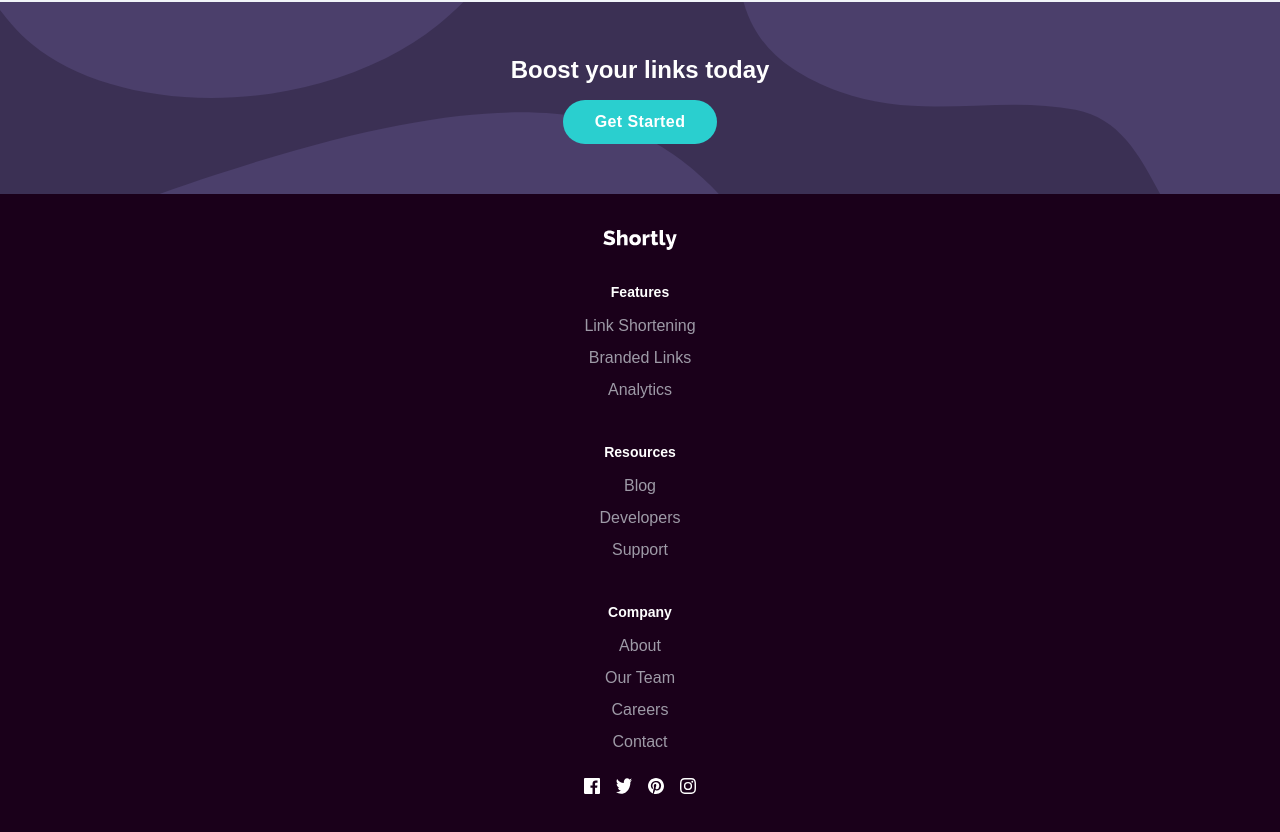
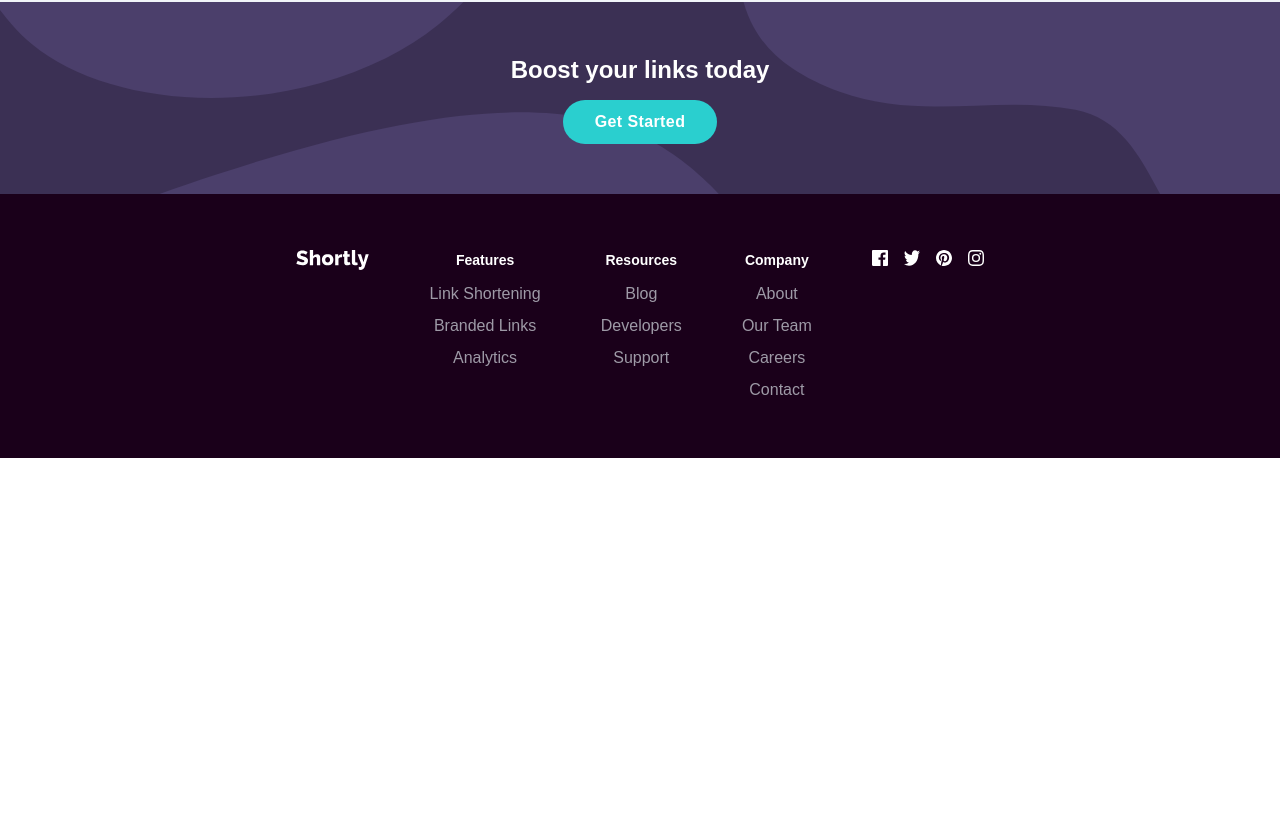
Before and after one commit to Dina2703/url_shortinig_api, a React (Create React App) app: page / in a window 1280 px wide. Shown: the part 1245-2077 px from the top of the page. After the commit the page ends 1703 px from the top, so only its background shows below. Built offline with nearby package versions, Linux system fonts and the light colour scheme.

Commit message:
Footer design for the large screens

```diff
--- a/src/components/Footer.js
+++ b/src/components/Footer.js
@@ -9,12 +9,13 @@ function Footer() {
   return (
     <div
       id="footer"
-      className="w-full pb-12 bg-[#1a001a]  text-white flex flex-col items-center pt-5"
+      className="w-full py-12 md:pt-0 md:pb-12 bg-[#1a001a]  text-white  "
     >
-      <a href="#" className=" ">
-        <img src={logo2} alt="logo" className=" my-4 h-5" />
+      <div className="flex flex-col gap-7 md:gap-0 md:flex-row items-center md:items-start md:justify-between md:pt-14 md:px-10 max-w-3xl lg:mx-auto ">
+        <a href="#">
+          <img src={logo2} alt="logo" className="  h-5" />
         </a>
-      <ul className="text-center my-4">
+        <ul className="text-center">
           <li className="font-bold text-sm pb-3 ">Features</li>
           <li className="text-grayishViolet pb-2 text-[16px] hover:text-cyan cursor-pointer">
             Link Shortening
@@ -26,7 +27,7 @@ function Footer() {
             Analytics
           </li>
         </ul>
-      <ul className="text-center my-4">
+        <ul className="text-center">
           <li className="font-bold text-sm pb-3 ">Resources</li>
           <li className="text-grayishViolet pb-2 text-[16px] hover:text-cyan cursor-pointer">
             Blog
@@ -38,7 +39,7 @@ function Footer() {
             Support
           </li>
         </ul>
-      <ul className="text-center my-4">
+        <ul className="text-center ">
           <li className="font-bold text-sm pb-3 ">Company</li>
           <li className="text-grayishViolet pb-2 text-[16px] hover:text-cyan cursor-pointer">
             About
@@ -64,6 +65,7 @@ function Footer() {
           <img src={instagram} alt="" className="w-4 h-4 cursor-pointer  " />
         </div>
       </div>
+    </div>
   );
 }
 
```
Lines whose indentation alone changed are shown as unchanged.
